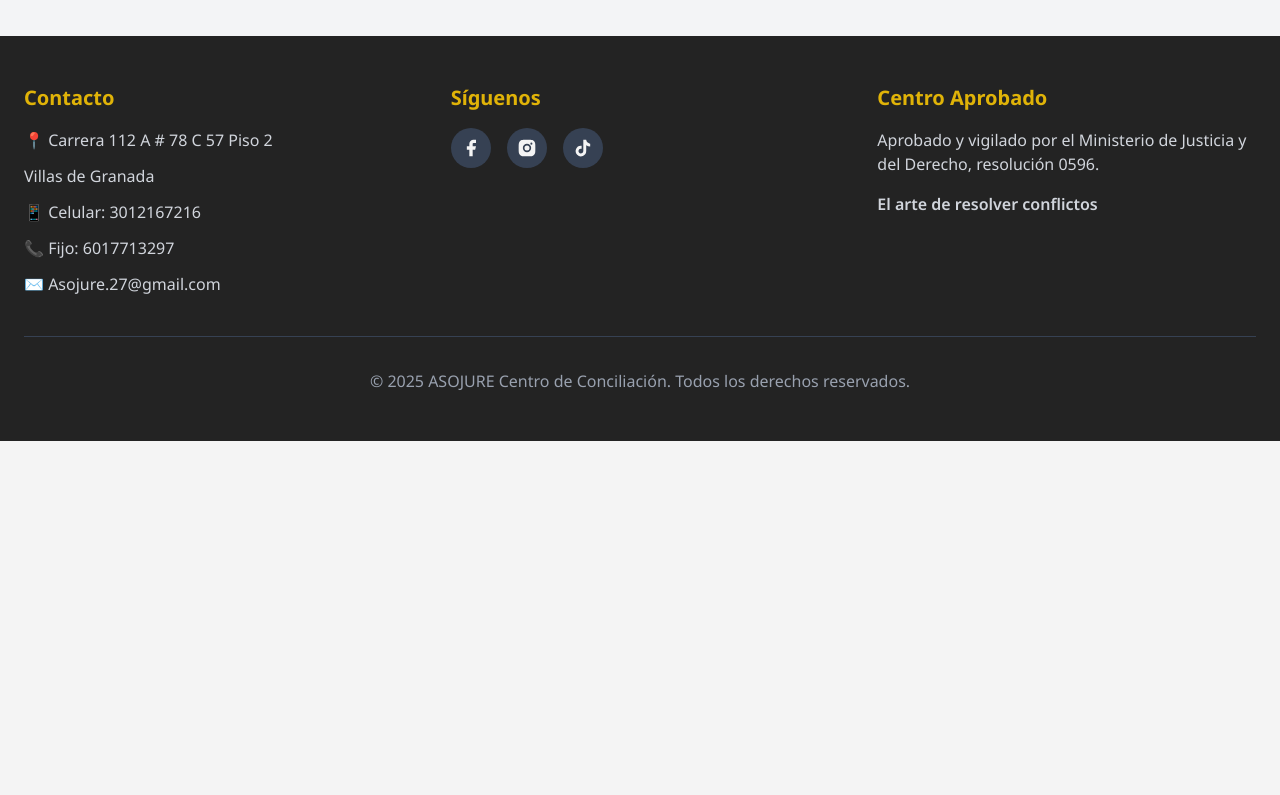
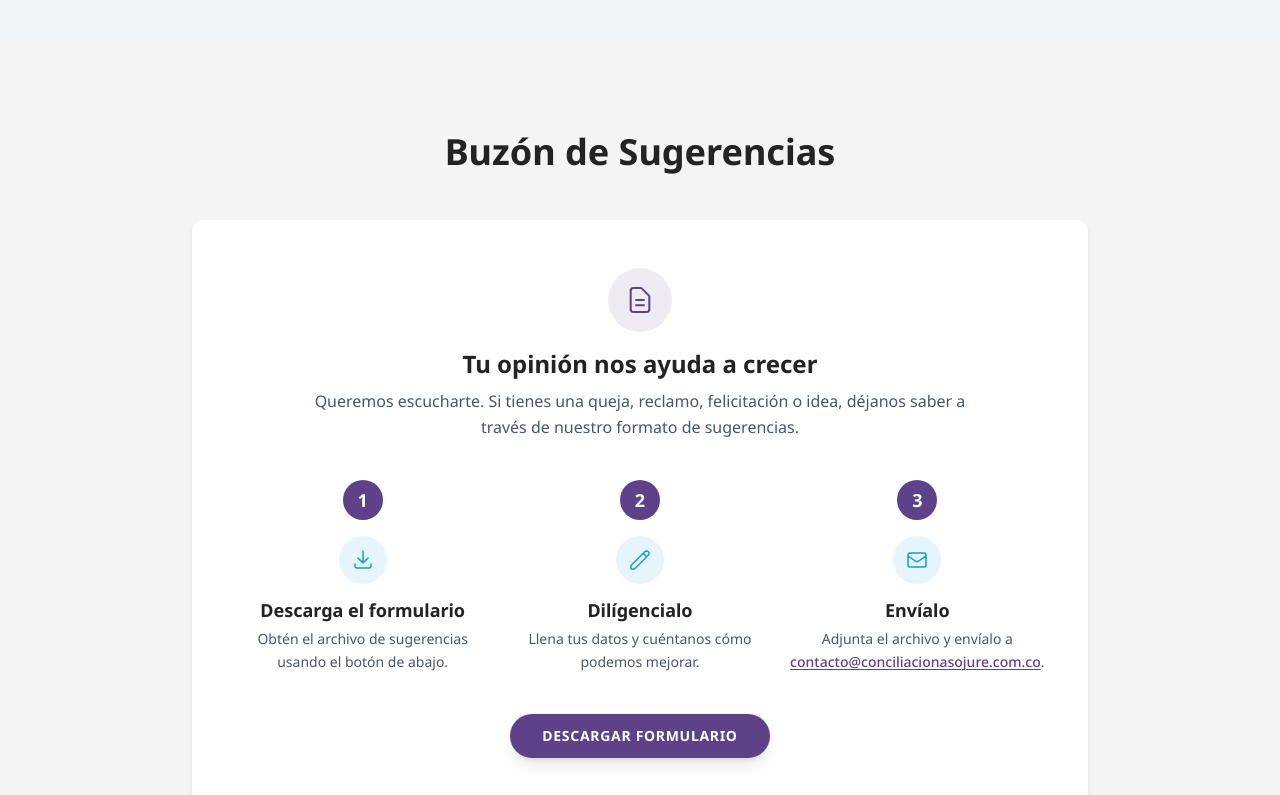
Before and after one commit to Asojure/asojure-website, a Vue app: page / in a window 1280 px wide. Shown: the part 3280-4075 px from the top of the page. Before the commit the page ends 3721 px from the top, so only its background shows below. Built offline with nearby package versions, Linux system fonts and the light colour scheme.

Commit message:
feat: Añadido buzón de sugerencias

```diff
--- /dev/null
+++ b/src/components/sections/SuggestionsSection.vue
@@ -0,0 +1,86 @@
+<script setup lang="ts">
+  import SectionUi from "../ui/SectionUI.vue";
+  import CardUi from "../ui/CardUI.vue";
+  import ButtonUi from "../ui/ButtonUI.vue";
+  import IconUi from "../ui/IconUI.vue";
+  import { CONTACT_INFO } from "@/constants";
+
+  const steps = [
+    {
+      label: "Descarga el formulario",
+      description: "Obtén el archivo de sugerencias usando el botón de abajo.",
+      icon: "M4 16v2a2 2 0 002 2h12a2 2 0 002-2v-2 M7 10l5 5 5-5 M12 15V3",
+    },
+    {
+      label: "Dilígencialo",
+      description: "Llena tus datos y cuéntanos cómo podemos mejorar.",
+      icon: "M15.232 5.232l3.536 3.536m-2.036-5.036a2.5 2.5 0 113.536 3.536L6.5 21.036H3v-3.572L16.732 3.732z",
+    },
+    {
+      label: "Envíalo",
+      description: `Adjunta el archivo y envíalo a ${CONTACT_INFO.EMAIL_PRIMARY}.`,
+      icon: "M3 8l7.89 5.26a2 2 0 002.22 0L21 8M5 19h14a2 2 0 002-2V7a2 2 0 00-2-2H5a2 2 0 00-2 2v10a2 2 0 002 2z",
+    },
+  ];
+</script>
+
+<template>
+  <SectionUi id="sugerencias" title="Buzón de Sugerencias">
+    <CardUi class="max-w-4xl mx-auto p-8 md:p-12 text-center">
+      <div class="mb-10">
+        <div
+          class="w-16 h-16 bg-brand-purple/10 rounded-full flex items-center justify-center mx-auto mb-4"
+        >
+          <IconUi
+            path="M9 12h6m-6 4h6m2 5H7a2 2 0 01-2-2V5a2 2 0 012-2h5.586a1 1 0 01.707.293l5.414 5.414a1 1 0 01.293.707V19a2 2 0 01-2 2z"
+            :size="32"
+            class="text-brand-purple"
+          />
+        </div>
+        <h3 class="text-2xl font-bold text-brand-dark mb-2">Tu opinión nos ayuda a crecer</h3>
+        <p class="text-gray-600 max-w-2xl mx-auto leading-relaxed">
+          Queremos escucharte. Si tienes una queja, reclamo, felicitación o idea, déjanos saber a
+          través de nuestro formato de sugerencias.
+        </p>
+      </div>
+
+      <div class="grid grid-cols-1 md:grid-cols-3 gap-8 mb-10">
+        <div
+          v-for="(step, index) in steps"
+          :key="index"
+          class="flex flex-col items-center text-center"
+        >
+          <div
+            class="w-10 h-10 rounded-full bg-brand-purple text-white flex items-center justify-center font-bold text-lg mb-4"
+          >
+            {{ index + 1 }}
+          </div>
+          <div
+            class="w-12 h-12 bg-brand-blue/10 rounded-full flex items-center justify-center mb-3"
+          >
+            <IconUi :path="step.icon" :size="24" class="text-brand-blue" />
+          </div>
+          <h4 class="text-lg font-bold text-brand-dark mb-1">{{ step.label }}</h4>
+          <p class="text-gray-600 text-sm leading-relaxed">
+            <template v-if="index === 2">
+              Adjunta el archivo y envíalo a
+              <a
+                :href="`mailto:${CONTACT_INFO.EMAIL_PRIMARY}`"
+                class="text-brand-purple font-medium underline decoration-1 underline-offset-2 hover:text-brand-dark transition-colors"
+              >
+                {{ CONTACT_INFO.EMAIL_PRIMARY }} </a
+              >.
+            </template>
+            <template v-else>
+              {{ step.description }}
+            </template>
+          </p>
+        </div>
+      </div>
+
+      <ButtonUi href="/documentos/sugerencias.docx" variant="primary" download>
+        Descargar formulario
+      </ButtonUi>
+    </CardUi>
+  </SectionUi>
+</template>
--- a/src/components/ui/ButtonUI.vue
+++ b/src/components/ui/ButtonUI.vue
@@ -6,6 +6,7 @@
     href?: string;
     type?: ButtonType;
     target?: string;
+    download?: string | boolean;
   }
 
   withDefaults(defineProps<Props>(), {
@@ -28,6 +29,7 @@
     :href="href"
     :type="!href ? type : undefined"
     :target="target ? target : undefined"
+    :download="download ? download : undefined"
     :class="[
       'px-8 py-3 rounded-full font-bold uppercase tracking-wider text-sm transition-all duration-300 inline-block text-center',
       variantClasses[variant],
--- a/src/views/HomeView.vue
+++ b/src/views/HomeView.vue
@@ -3,6 +3,7 @@
   import MissionSection from "../components/sections/MissionSection.vue";
   import VisionSection from "../components/sections/VisionSection.vue";
   import ServicesSection from "../components/sections/ServicesSection.vue";
+  import SuggestionsSection from "../components/sections/SuggestionsSection.vue";
   import ContactSection from "../components/sections/ContactSection.vue";
 </script>
 
@@ -13,5 +14,6 @@
     <VisionSection />
     <ServicesSection />
     <ContactSection />
+    <SuggestionsSection />
   </div>
 </template>
```
Also changed, not shown: 1 other file (tests, documents, lock files or other folders).
